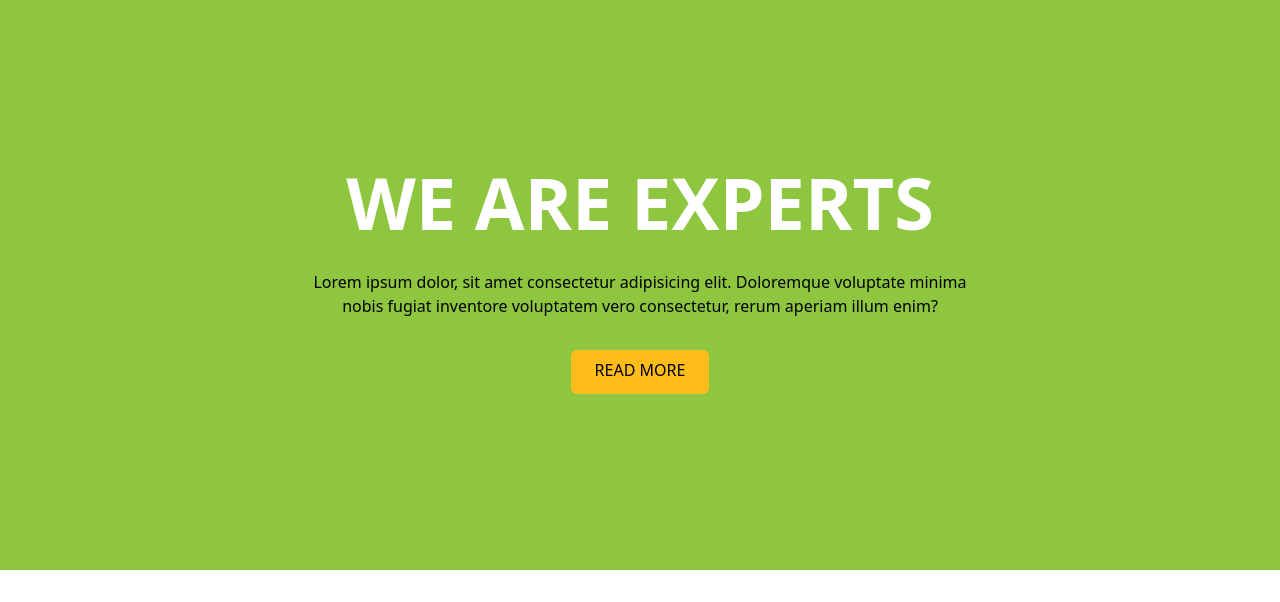
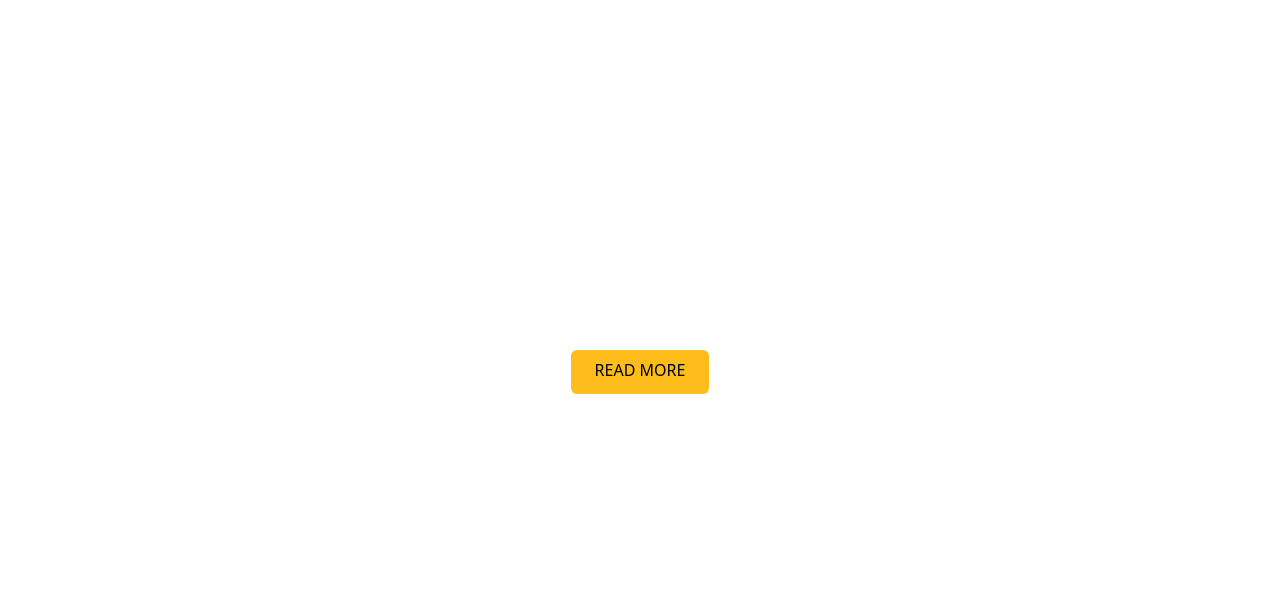
Before and after one commit to zaybali/PIAIC-HTML-CSS-Assignments, a website: page final_assignment_css/index.html in a window 1280 px wide. Shown: the part 150-752 px from the top of the page. Drawn offline with Linux system fonts and the light colour scheme.

Commit message:
Update index.html

```diff
--- a/final_assignment_css/index.html
+++ b/final_assignment_css/index.html
@@ -77,10 +77,10 @@
   </section>
 
   <!-- Hero Section -->
-  <section id="hero" class="bg-primaryGreen text-center p-20 md:p-44">
+  <section id="hero" class="text-center p-20 md:p-44">
     <div class="flex flex-col items-center space-y-8">
       <h1 class="text-7xl text-white font-extrabold">WE ARE EXPERTS</h1>
-      <p class="text-center md:max-w-2xl">Lorem ipsum dolor, sit amet consectetur adipisicing elit. Doloremque voluptate minima nobis fugiat inventore voluptatem vero consectetur, rerum aperiam illum enim?</p>
+      <p class="text-center text-white md:max-w-2xl">Lorem ipsum dolor, sit amet consectetur adipisicing elit. Doloremque voluptate minima nobis fugiat inventore voluptatem vero consectetur, rerum aperiam illum enim?</p>
       <a href="" class="p-3 px-6 pt-2 text-black bg-paleYellow rounded-md hover:bg-darkGreen md:block">READ MORE</a>
     </div>
   </section>
```
